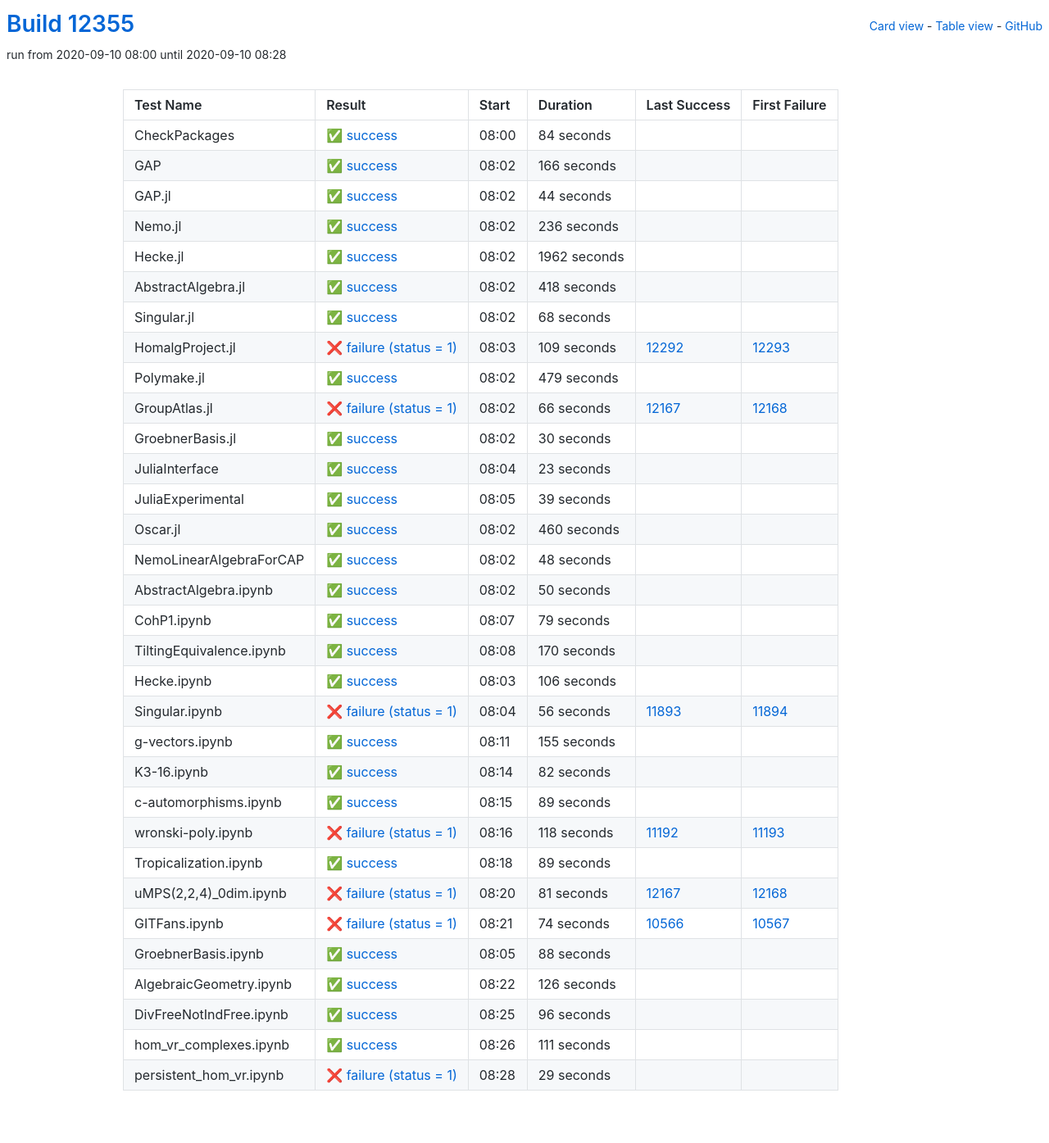
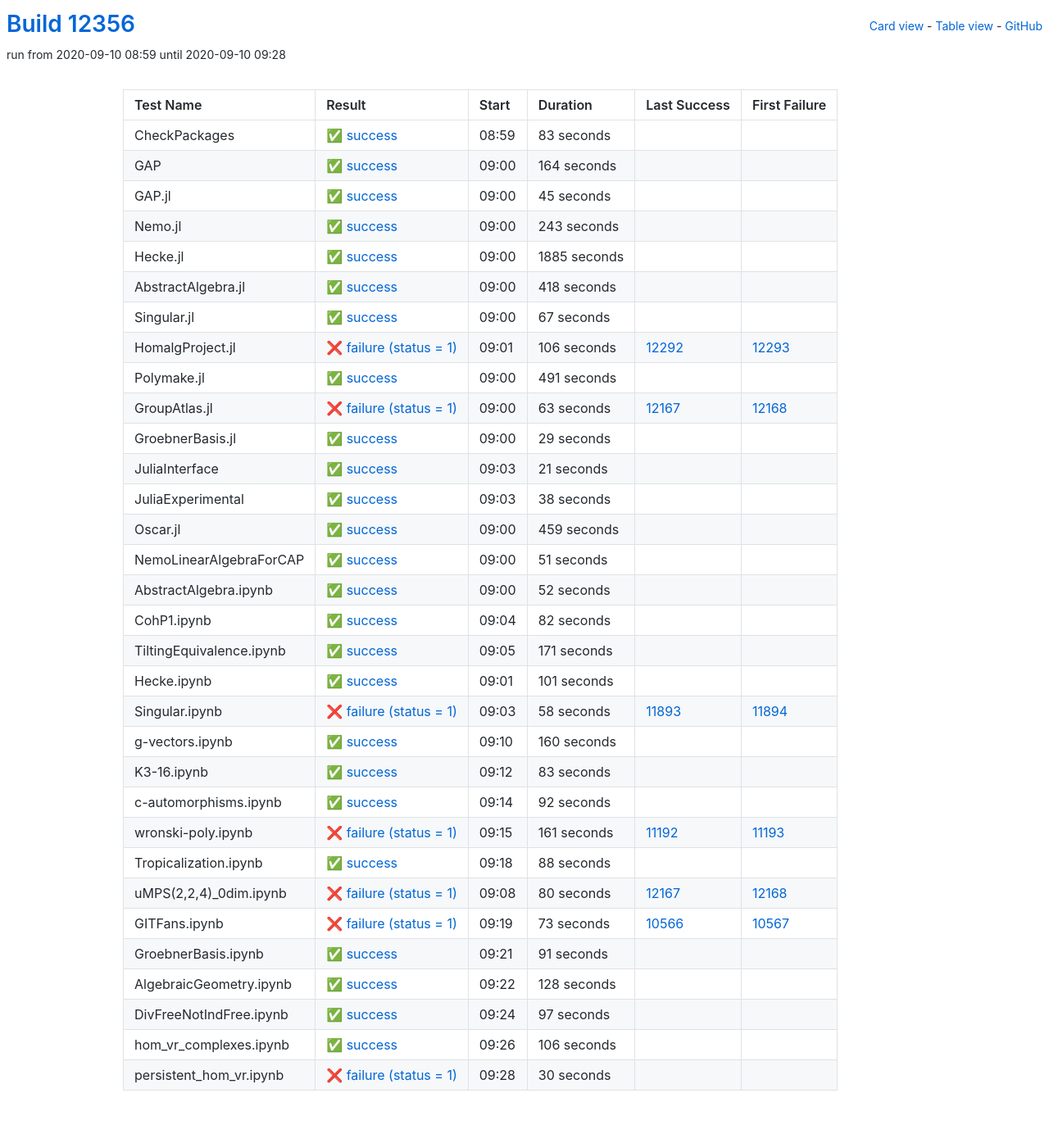
Before and after one commit to oscar-system/oscar-ci-status, a Jekyll site: the page built from table.html, in a window 1280 px wide. Shown: the whole page at 82% size. Built offline with Jekyll 4.4.1, drawn with Linux system fonts in a browser that asks for light colours.

Commit message:
Build #12356

```diff
--- a/_data/ci.yml
+++ b/_data/ci.yml
@@ -1,6 +1,6 @@
 ---
-build: 12355
-build_url: https://oscarci.mathematik.uni-kl.de/job/oscar/12355/
+build: 12356
+build_url: https://oscarci.mathematik.uni-kl.de/job/oscar/12356/
 job: oscar
 organization: oscar-system
 repo: oscar-ci-status
@@ -8,68 +8,68 @@
 tests:
 - name: CheckPackages
   id: checkpackages
-  log: https://oscarci.mathematik.uni-kl.de/job/oscar/12355/artifact/logs/build-12355/CheckPackages.log
-  start: 2020-09-10 08:00
+  log: https://oscarci.mathematik.uni-kl.de/job/oscar/12356/artifact/logs/build-12356/CheckPackages.log
+  start: 2020-09-10 08:59
   success: true
   exitcode: 0
   status: success
-  duration: 84
+  duration: 83
   last_success: false
   last_success_url:
   first_failure: false
   first_failure_url:
 - name: GAP
   id: gap
-  log: https://oscarci.mathematik.uni-kl.de/job/oscar/12355/artifact/logs/build-12355/GAP.log
-  start: 2020-09-10 08:02
+  log: https://oscarci.mathematik.uni-kl.de/job/oscar/12356/artifact/logs/build-12356/GAP.log
+  start: 2020-09-10 09:00
   success: true
   exitcode: 0
   status: success
-  duration: 166
+  duration: 164
   last_success: false
   last_success_url:
   first_failure: false
   first_failure_url:
 - name: GAP.jl
   id: gap-jl
-  log: https://oscarci.mathematik.uni-kl.de/job/oscar/12355/artifact/logs/build-12355/GAP.jl.log
-  start: 2020-09-10 08:02
+  log: https://oscarci.mathematik.uni-kl.de/job/oscar/12356/artifact/logs/build-12356/GAP.jl.log
+  start: 2020-09-10 09:00
   success: true
   exitcode: 0
   status: success
-  duration: 44
+  duration: 45
   last_success: false
   last_success_url:
   first_failure: false
   first_failure_url:
 - name: Nemo.jl
   id: nemo-jl
-  log: https://oscarci.mathematik.uni-kl.de/job/oscar/12355/artifact/logs/build-12355/Nemo.jl.log
-  start: 2020-09-10 08:02
+  log: https://oscarci.mathematik.uni-kl.de/job/oscar/12356/artifact/logs/build-12356/Nemo.jl.log
+  start: 2020-09-10 09:00
   success: true
   exitcode: 0
   status: success
-  duration: 236
+  duration: 243
   last_success: false
   last_success_url:
   first_failure: false
   first_failure_url:
 - name: Hecke.jl
   id: hecke-jl
-  log: https://oscarci.mathematik.uni-kl.de/job/oscar/12355/artifact/logs/build-12355/Hecke.jl.log
-  start: 2020-09-10 08:02
+  log: https://oscarci.mathematik.uni-kl.de/job/oscar/12356/artifact/logs/build-12356/Hecke.jl.log
+  start: 2020-09-10 09:00
   success: true
   exitcode: 0
   status: success
-  duration: 1962
+  duration: 1885
   last_success: false
   last_success_url:
   first_failure: false
   first_failure_url:
 - name: AbstractAlgebra.jl
   id: abstractalgebra-jl
-  log: https://oscarci.mathematik.uni-kl.de/job/oscar/12355/artifact/logs/build-12355/AbstractAlgebra.jl.log
-  start: 2020-09-10 08:02
+  log: https://oscarci.mathematik.uni-kl.de/job/oscar/12356/artifact/logs/build-12356/AbstractAlgebra.jl.log
+  start: 2020-09-10 09:00
   success: true
   exitcode: 0
   status: success
@@ -80,152 +80,296 @@
   first_failure_url:
 - name: Singular.jl
   id: singular-jl
-  log: https://oscarci.mathematik.uni-kl.de/job/oscar/12355/artifact/logs/build-12355/Singular.jl.log
-  start: 2020-09-10 08:02
+  log: https://oscarci.mathematik.uni-kl.de/job/oscar/12356/artifact/logs/build-12356/Singular.jl.log
+  start: 2020-09-10 09:00
   success: true
   exitcode: 0
   status: success
-  duration: 68
+  duration: 67
   last_success: false
   last_success_url:
   first_failure: false
   first_failure_url:
 - name: HomalgProject.jl
   id: homalgproject-jl
-  log: https://oscarci.mathematik.uni-kl.de/job/oscar/12355/artifact/logs/build-12355/HomalgProject.jl.log
-  start: 2020-09-10 08:03
+  log: https://oscarci.mathematik.uni-kl.de/job/oscar/12356/artifact/logs/build-12356/HomalgProject.jl.log
+  start: 2020-09-10 09:01
   success: false
   exitcode: 1
   status: failure
-  duration: 109
+  duration: 106
   last_success: 12292
   last_success_url: https://oscarci.mathematik.uni-kl.de/job/oscar/12292/
   first_failure: 12293
   first_failure_url: https://oscarci.mathematik.uni-kl.de/job/oscar/12293/
 - name: Polymake.jl
   id: polymake-jl
-  log: https://oscarci.mathematik.uni-kl.de/job/oscar/12355/artifact/logs/build-12355/Polymake.jl.log
-  start: 2020-09-10 08:02
+  log: https://oscarci.mathematik.uni-kl.de/job/oscar/12356/artifact/logs/build-12356/Polymake.jl.log
+  start: 2020-09-10 09:00
   success: true
   exitcode: 0
   status: success
-  duration: 479
+  duration: 491
   last_success: false
   last_success_url:
   first_failure: false
   first_failure_url:
 - name: GroupAtlas.jl
   id: groupatlas-jl
-  log: https://oscarci.mathematik.uni-kl.de/job/oscar/12355/artifact/logs/build-12355/GroupAtlas.jl.log
-  start: 2020-09-10 08:02
+  log: https://oscarci.mathematik.uni-kl.de/job/oscar/12356/artifact/logs/build-12356/GroupAtlas.jl.log
+  start: 2020-09-10 09:00
   success: false
   exitcode: 1
   status: failure
-  duration: 66
+  duration: 63
   last_success: 12167
   last_success_url: https://oscarci.mathematik.uni-kl.de/job/oscar/12167/
   first_failure: 12168
   first_failure_url: https://oscarci.mathematik.uni-kl.de/job/oscar/12168/
 - name: GroebnerBasis.jl
   id: groebnerbasis-jl
-  log: https://oscarci.mathematik.uni-kl.de/job/oscar/12355/artifact/logs/build-12355/GroebnerBasis.jl.log
-  start: 2020-09-10 08:02
+  log: https://oscarci.mathematik.uni-kl.de/job/oscar/12356/artifact/logs/build-12356/GroebnerBasis.jl.log
+  start: 2020-09-10 09:00
   success: true
   exitcode: 0
   status: success
-  duration: 30
+  duration: 29
   last_success: false
   last_success_url:
   first_failure: false
   first_failure_url:
 - name: JuliaInterface
   id: juliainterface
-  log: https://oscarci.mathematik.uni-kl.de/job/oscar/12355/artifact/logs/build-12355/JuliaInterface.log
-  start: 2020-09-10 08:04
+  log: https://oscarci.mathematik.uni-kl.de/job/oscar/12356/artifact/logs/build-12356/JuliaInterface.log
+  start: 2020-09-10 09:03
   success: true
   exitcode: 0
   status: success
-  duration: 23
+  duration: 21
   last_success: false
   last_success_url:
   first_failure: false
   first_failure_url:
 - name: JuliaExperimental
   id: juliaexperimental
-  log: https://oscarci.mathematik.uni-kl.de/job/oscar/12355/artifact/logs/build-12355/JuliaExperimental.log
-  start: 2020-09-10 08:05
+  log: https://oscarci.mathematik.uni-kl.de/job/oscar/12356/artifact/logs/build-12356/JuliaExperimental.log
+  start: 2020-09-10 09:03
   success: true
   exitcode: 0
   status: success
-  duration: 39
+  duration: 38
   last_success: false
   last_success_url:
   first_failure: false
   first_failure_url:
 - name: Oscar.jl
   id: oscar-jl
-  log: https://oscarci.mathematik.uni-kl.de/job/oscar/12355/artifact/logs/build-12355/Oscar.jl.log
-  start: 2020-09-10 08:02
+  log: https://oscarci.mathematik.uni-kl.de/job/oscar/12356/artifact/logs/build-12356/Oscar.jl.log
+  start: 2020-09-10 09:00
   success: true
   exitcode: 0
   status: success
-  duration: 460
+  duration: 459
   last_success: false
   last_success_url:
   first_failure: false
   first_failure_url:
 - name: NemoLinearAlgebraForCAP
   id: nemolinearalgebraforcap
-  log: https://oscarci.mathematik.uni-kl.de/job/oscar/12355/artifact/logs/build-12355/NemoLinearAlgebraForCAP.log
-  start: 2020-09-10 08:02
+  log: https://oscarci.mathematik.uni-kl.de/job/oscar/12356/artifact/logs/build-12356/NemoLinearAlgebraForCAP.log
+  start: 2020-09-10 09:00
   success: true
   exitcode: 0
   status: success
-  duration: 48
+  duration: 51
   last_success: false
   last_success_url:
   first_failure: false
   first_failure_url:
 - name: AbstractAlgebra.ipynb
   id: abstractalgebra-ipynb
-  log: https://oscarci.mathematik.uni-kl.de/job/oscar/12355/artifact/logs/build-12355/AbstractAlgebra.ipynb.log
-  start: 2020-09-10 08:02
+  log: https://oscarci.mathematik.uni-kl.de/job/oscar/12356/artifact/logs/build-12356/AbstractAlgebra.ipynb.log
+  start: 2020-09-10 09:00
   success: true
   exitcode: 0
   status: success
-  duration: 50
+  duration: 52
   last_success: false
   last_success_url:
   first_failure: false
   first_failure_url:
 - name: CohP1.ipynb
   id: cohp1-ipynb
-  log: https://oscarci.mathematik.uni-kl.de/job/oscar/12355/artifact/logs/build-12355/CohP1.ipynb.log
-  start: 2020-09-10 08:07
+  log: https://oscarci.mathematik.uni-kl.de/job/oscar/12356/artifact/logs/build-12356/CohP1.ipynb.log
+  start: 2020-09-10 09:04
   success: true
   exitcode: 0
   status: success
-  duration: 79
+  duration: 82
   last_success: false
   last_success_url:
   first_failure: false
   first_failure_url:
 - name: TiltingEquivalence.ipynb
   id: tiltingequivalence-ipynb
-  log: https://oscarci.mathematik.uni-kl.de/job/oscar/12355/artifact/logs/build-12355/TiltingEquivalence.ipynb.log
-  start: 2020-09-10 08:08
+  log: https://oscarci.mathematik.uni-kl.de/job/oscar/12356/artifact/logs/build-12356/TiltingEquivalence.ipynb.log
+  start: 2020-09-10 09:05
   success: true
   exitcode: 0
   status: success
-  duration: 170
+  duration: 171
   last_success: false
   last_success_url:
   first_failure: false
   first_failure_url:
 - name: Hecke.ipynb
   id: hecke-ipynb
-  log: https://oscarci.mathematik.uni-kl.de/job/oscar/12355/artifact/logs/build-12355/Hecke.ipynb.log
-  start: 2020-09-10 08:03
+  log: https://oscarci.mathematik.uni-kl.de/job/oscar/12356/artifact/logs/build-12356/Hecke.ipynb.log
+  start: 2020-09-10 09:01
+  success: true
+  exitcode: 0
+  status: success
+  duration: 101
+  last_success: false
+  last_success_url:
+  first_failure: false
+  first_failure_url:
+- name: Singular.ipynb
+  id: singular-ipynb
+  log: https://oscarci.mathematik.uni-kl.de/job/oscar/12356/artifact/logs/build-12356/Singular.ipynb.log
+  start: 2020-09-10 09:03
+  success: false
+  exitcode: 1
+  status: failure
+  duration: 58
+  last_success: 11893
+  last_success_url: https://oscarci.mathematik.uni-kl.de/job/oscar/11893/
+  first_failure: 11894
+  first_failure_url: https://oscarci.mathematik.uni-kl.de/job/oscar/11894/
+- name: g-vectors.ipynb
+  id: g-vectors-ipynb
+  log: https://oscarci.mathematik.uni-kl.de/job/oscar/12356/artifact/logs/build-12356/g-vectors.ipynb.log
+  start: 2020-09-10 09:10
+  success: true
+  exitcode: 0
+  status: success
+  duration: 160
+  last_success: false
+  last_success_url:
+  first_failure: false
+  first_failure_url:
+- name: K3-16.ipynb
+  id: k3-16-ipynb
+  log: https://oscarci.mathematik.uni-kl.de/job/oscar/12356/artifact/logs/build-12356/K3-16.ipynb.log
+  start: 2020-09-10 09:12
+  success: true
+  exitcode: 0
+  status: success
+  duration: 83
+  last_success: false
+  last_success_url:
+  first_failure: false
+  first_failure_url:
+- name: c-automorphisms.ipynb
+  id: c-automorphisms-ipynb
+  log: https://oscarci.mathematik.uni-kl.de/job/oscar/12356/artifact/logs/build-12356/c-automorphisms.ipynb.log
+  start: 2020-09-10 09:14
+  success: true
+  exitcode: 0
+  status: success
+  duration: 92
+  last_success: false
+  last_success_url:
+  first_failure: false
+  first_failure_url:
+- name: wronski-poly.ipynb
+  id: wronski-poly-ipynb
+  log: https://oscarci.mathematik.uni-kl.de/job/oscar/12356/artifact/logs/build-12356/wronski-poly.ipynb.log
+  start: 2020-09-10 09:15
+  success: false
+  exitcode: 1
+  status: failure
+  duration: 161
+  last_success: 11192
+  last_success_url: https://oscarci.mathematik.uni-kl.de/job/oscar/11192/
+  first_failure: 11193
+  first_failure_url: https://oscarci.mathematik.uni-kl.de/job/oscar/11193/
+- name: Tropicalization.ipynb
+  id: tropicalization-ipynb
+  log: https://oscarci.mathematik.uni-kl.de/job/oscar/12356/artifact/logs/build-12356/Tropicalization.ipynb.log
+  start: 2020-09-10 09:18
+  success: true
+  exitcode: 0
+  status: success
+  duration: 88
+  last_success: false
+  last_success_url:
+  first_failure: false
+  first_failure_url:
+- name: uMPS(2,2,4)_0dim.ipynb
+  id: umps-2-2-4-0dim-ipynb
+  log: https://oscarci.mathematik.uni-kl.de/job/oscar/12356/artifact/logs/build-12356/uMPS-2-2-4-_0dim.ipynb.log
+  start: 2020-09-10 09:08
+  success: false
+  exitcode: 1
+  status: failure
+  duration: 80
+  last_success: 12167
+  last_success_url: https://oscarci.mathematik.uni-kl.de/job/oscar/12167/
+  first_failure: 12168
+  first_failure_url: https://oscarci.mathematik.uni-kl.de/job/oscar/12168/
+- name: GITFans.ipynb
+  id: gitfans-ipynb
+  log: https://oscarci.mathematik.uni-kl.de/job/oscar/12356/artifact/logs/build-12356/GITFans.ipynb.log
+  start: 2020-09-10 09:19
+  success: false
+  exitcode: 1
+  status: failure
+  duration: 73
+  last_success: 10566
+  last_success_url: https://oscarci.mathematik.uni-kl.de/job/oscar/10566/
+  first_failure: 10567
+  first_failure_url: https://oscarci.mathematik.uni-kl.de/job/oscar/10567/
+- name: GroebnerBasis.ipynb
+  id: groebnerbasis-ipynb
+  log: https://oscarci.mathematik.uni-kl.de/job/oscar/12356/artifact/logs/build-12356/GroebnerBasis.ipynb.log
+  start: 2020-09-10 09:21
+  success: true
+  exitcode: 0
+  status: success
+  duration: 91
+  last_success: false
+  last_success_url:
+  first_failure: false
+  first_failure_url:
+- name: AlgebraicGeometry.ipynb
+  id: algebraicgeometry-ipynb
+  log: https://oscarci.mathematik.uni-kl.de/job/oscar/12356/artifact/logs/build-12356/AlgebraicGeometry.ipynb.log
+  start: 2020-09-10 09:22
+  success: true
+  exitcode: 0
+  status: success
+  duration: 128
+  last_success: false
+  last_success_url:
+  first_failure: false
+  first_failure_url:
+- name: DivFreeNotIndFree.ipynb
+  id: divfreenotindfree-ipynb
+  log: https://oscarci.mathematik.uni-kl.de/job/oscar/12356/artifact/logs/build-12356/DivFreeNotIndFree.ipynb.log
+  start: 2020-09-10 09:24
+  success: true
+  exitcode: 0
+  status: success
+  duration: 97
+  last_success: false
+  last_success_url:
+  first_failure: false
+  first_failure_url:
+- name: hom_vr_complexes.ipynb
+  id: hom-vr-complexes-ipynb
+  log: https://oscarci.mathematik.uni-kl.de/job/oscar/12356/artifact/logs/build-12356/hom_vr_complexes.ipynb.log
+  start: 2020-09-10 09:26
   success: true
   exitcode: 0
   status: success
@@ -234,159 +378,15 @@
   last_success_url:
   first_failure: false
   first_failure_url:
-- name: Singular.ipynb
-  id: singular-ipynb
-  log: https://oscarci.mathematik.uni-kl.de/job/oscar/12355/artifact/logs/build-12355/Singular.ipynb.log
-  start: 2020-09-10 08:04
+- name: persistent_hom_vr.ipynb
+  id: persistent-hom-vr-ipynb
+  log: https://oscarci.mathematik.uni-kl.de/job/oscar/12356/artifact/logs/build-12356/persistent_hom_vr.ipynb.log
+  start: 2020-09-10 09:28
   success: false
   exitcode: 1
   status: failure
-  duration: 56
-  last_success: 11893
-  last_success_url: https://oscarci.mathematik.uni-kl.de/job/oscar/11893/
-  first_failure: 11894
-  first_failure_url: https://oscarci.mathematik.uni-kl.de/job/oscar/11894/
-- name: g-vectors.ipynb
-  id: g-vectors-ipynb
-  log: https://oscarci.mathematik.uni-kl.de/job/oscar/12355/artifact/logs/build-12355/g-vectors.ipynb.log
-  start: 2020-09-10 08:11
-  success: true
-  exitcode: 0
-  status: success
-  duration: 155
+  duration: 30
   last_success: false
   last_success_url:
   first_failure: false
   first_failure_url:
-- name: K3-16.ipynb
-  id: k3-16-ipynb
-  log: https://oscarci.mathematik.uni-kl.de/job/oscar/12355/artifact/logs/build-12355/K3-16.ipynb.log
-  start: 2020-09-10 08:14
-  success: true
-  exitcode: 0
-  status: success
-  duration: 82
-  last_success: false
-  last_success_url:
-  first_failure: false
-  first_failure_url:
-- name: c-automorphisms.ipynb
-  id: c-automorphisms-ipynb
-  log: https://oscarci.mathematik.uni-kl.de/job/oscar/12355/artifact/logs/build-12355/c-automorphisms.ipynb.log
-  start: 2020-09-10 08:15
-  success: true
-  exitcode: 0
-  status: success
-  duration: 89
-  last_success: false
-  last_success_url:
-  first_failure: false
-  first_failure_url:
-- name: wronski-poly.ipynb
-  id: wronski-poly-ipynb
-  log: https://oscarci.mathematik.uni-kl.de/job/oscar/12355/artifact/logs/build-12355/wronski-poly.ipynb.log
-  start: 2020-09-10 08:16
-  success: false
-  exitcode: 1
-  status: failure
-  duration: 118
-  last_success: 11192
-  last_success_url: https://oscarci.mathematik.uni-kl.de/job/oscar/11192/
-  first_failure: 11193
-  first_failure_url: https://oscarci.mathematik.uni-kl.de/job/oscar/11193/
-- name: Tropicalization.ipynb
-  id: tropicalization-ipynb
-  log: https://oscarci.mathematik.uni-kl.de/job/oscar/12355/artifact/logs/build-12355/Tropicalization.ipynb.log
-  start: 2020-09-10 08:18
-  success: true
-  exitcode: 0
-  status: success
-  duration: 89
-  last_success: false
-  last_success_url:
-  first_failure: false
-  first_failure_url:
-- name: uMPS(2,2,4)_0dim.ipynb
-  id: umps-2-2-4-0dim-ipynb
-  log: https://oscarci.mathematik.uni-kl.de/job/oscar/12355/artifact/logs/build-12355/uMPS-2-2-4-_0dim.ipynb.log
-  start: 2020-09-10 08:20
-  success: false
-  exitcode: 1
-  status: failure
-  duration: 81
-  last_success: 12167
-  last_success_url: https://oscarci.mathematik.uni-kl.de/job/oscar/12167/
-  first_failure: 12168
-  first_failure_url: https://oscarci.mathematik.uni-kl.de/job/oscar/12168/
-- name: GITFans.ipynb
-  id: gitfans-ipynb
-  log: https://oscarci.mathematik.uni-kl.de/job/oscar/12355/artifact/logs/build-12355/GITFans.ipynb.log
-  start: 2020-09-10 08:21
-  success: false
-  exitcode: 1
-  status: failure
-  duration: 74
-  last_success: 10566
-  last_success_url: https://oscarci.mathematik.uni-kl.de/job/oscar/10566/
-  first_failure: 10567
-  first_failure_url: https://oscarci.mathematik.uni-kl.de/job/oscar/10567/
-- name: GroebnerBasis.ipynb
-  id: groebnerbasis-ipynb
-  log: https://oscarci.mathematik.uni-kl.de/job/oscar/12355/artifact/logs/build-12355/GroebnerBasis.ipynb.log
-  start: 2020-09-10 08:05
-  success: true
-  exitcode: 0
-  status: success
-  duration: 88
-  last_success: false
-  last_success_url:
-  first_failure: false
-  first_failure_url:
-- name: AlgebraicGeometry.ipynb
-  id: algebraicgeometry-ipynb
-  log: https://oscarci.mathematik.uni-kl.de/job/oscar/12355/artifact/logs/build-12355/AlgebraicGeometry.ipynb.log
-  start: 2020-09-10 08:22
-  success: true
-  exitcode: 0
-  status: success
-  duration: 126
-  last_success: false
-  last_success_url:
-  first_failure: false
-  first_failure_url:
-- name: DivFreeNotIndFree.ipynb
-  id: divfreenotindfree-ipynb
-  log: https://oscarci.mathematik.uni-kl.de/job/oscar/12355/artifact/logs/build-12355/DivFreeNotIndFree.ipynb.log
-  start: 2020-09-10 08:25
-  success: true
-  exitcode: 0
-  status: success
-  duration: 96
-  last_success: false
-  last_success_url:
-  first_failure: false
-  first_failure_url:
-- name: hom_vr_complexes.ipynb
-  id: hom-vr-complexes-ipynb
-  log: https://oscarci.mathematik.uni-kl.de/job/oscar/12355/artifact/logs/build-12355/hom_vr_complexes.ipynb.log
-  start: 2020-09-10 08:26
-  success: true
-  exitcode: 0
-  status: success
-  duration: 111
-  last_success: false
-  last_success_url:
-  first_failure: false
-  first_failure_url:
-- name: persistent_hom_vr.ipynb
-  id: persistent-hom-vr-ipynb
-  log: https://oscarci.mathematik.uni-kl.de/job/oscar/12355/artifact/logs/build-12355/persistent_hom_vr.ipynb.log
-  start: 2020-09-10 08:28
-  success: false
-  exitcode: 1
-  status: failure
-  duration: 29
-  last_success: false
-  last_success_url:
-  first_failure: false
-  first_failure_url:
```
Also changed, not shown: README.md.
